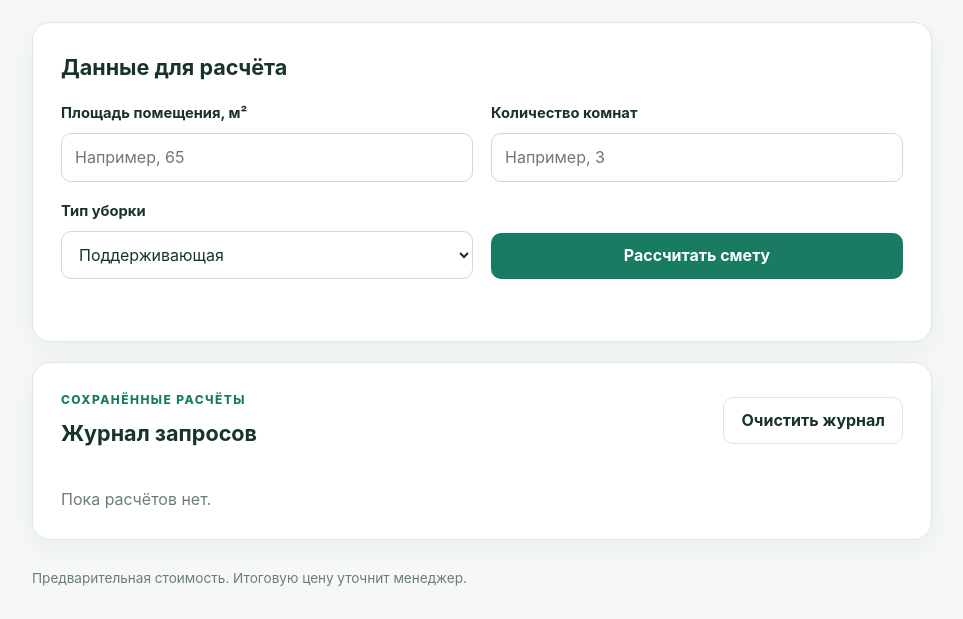
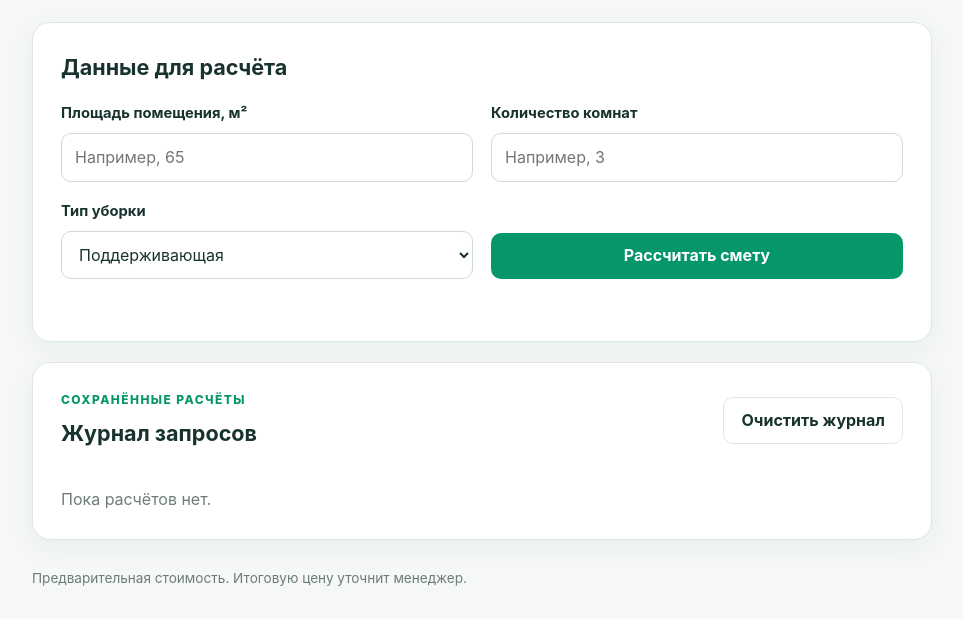
Before and after one commit to voktorvolk-ops/calc-project, a plain HTML site: page index.html in a window 1280 px wide. Shown: the part 332-951 px from the top of the page, without its empty margins (158-1121 px from the left). Drawn offline with Linux system fonts and the light colour scheme.

Commit message:
Update style.css

```diff
--- a/style.css
+++ b/style.css
@@ -2,7 +2,7 @@
   color-scheme: light;
   --ink: #18332e;
   --muted: #6c7d78;
-  --green: #187b62;
+  --green: #059669;
   --green-dark: #11634f;
   --mint: #e9f5ef;
   --line: #dce8e2;
```
